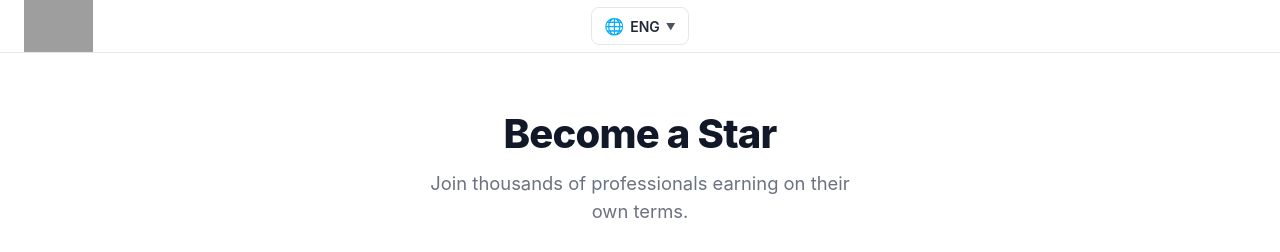
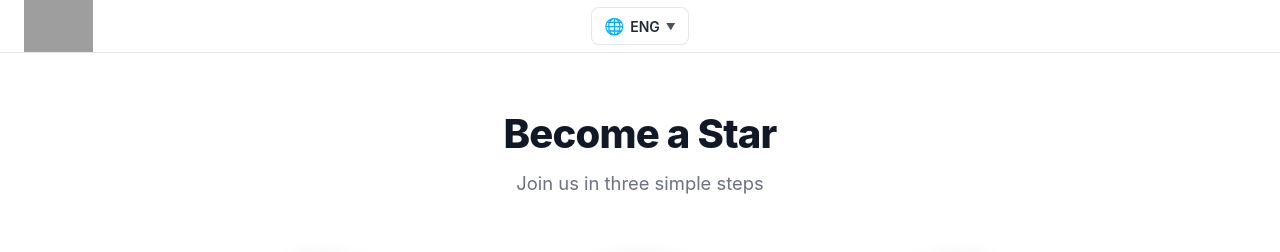
Before and after one commit to Star-App-PT/Star-Web, a React (Vite) app: page /worker/signup in a window 1280 px wide. Shown: the top 252 px of the page. Built offline with nearby package versions, Linux system fonts and the light colour scheme; grey boxes are pictures that could not be loaded.

Commit message:
auto-save
Made-with: Cursor

```diff
--- a/src/pages/worker/WorkerSignup.jsx
+++ b/src/pages/worker/WorkerSignup.jsx
@@ -32,7 +32,7 @@ export default function WorkerSignup() {
       <div className="signup__hero">
         <h1 className="signup__title">Become a Star</h1>
         <p className="signup__subtitle">
-          Join thousands of professionals earning on their own terms.
+          Join us in three simple steps
         </p>
       </div>
 
```
